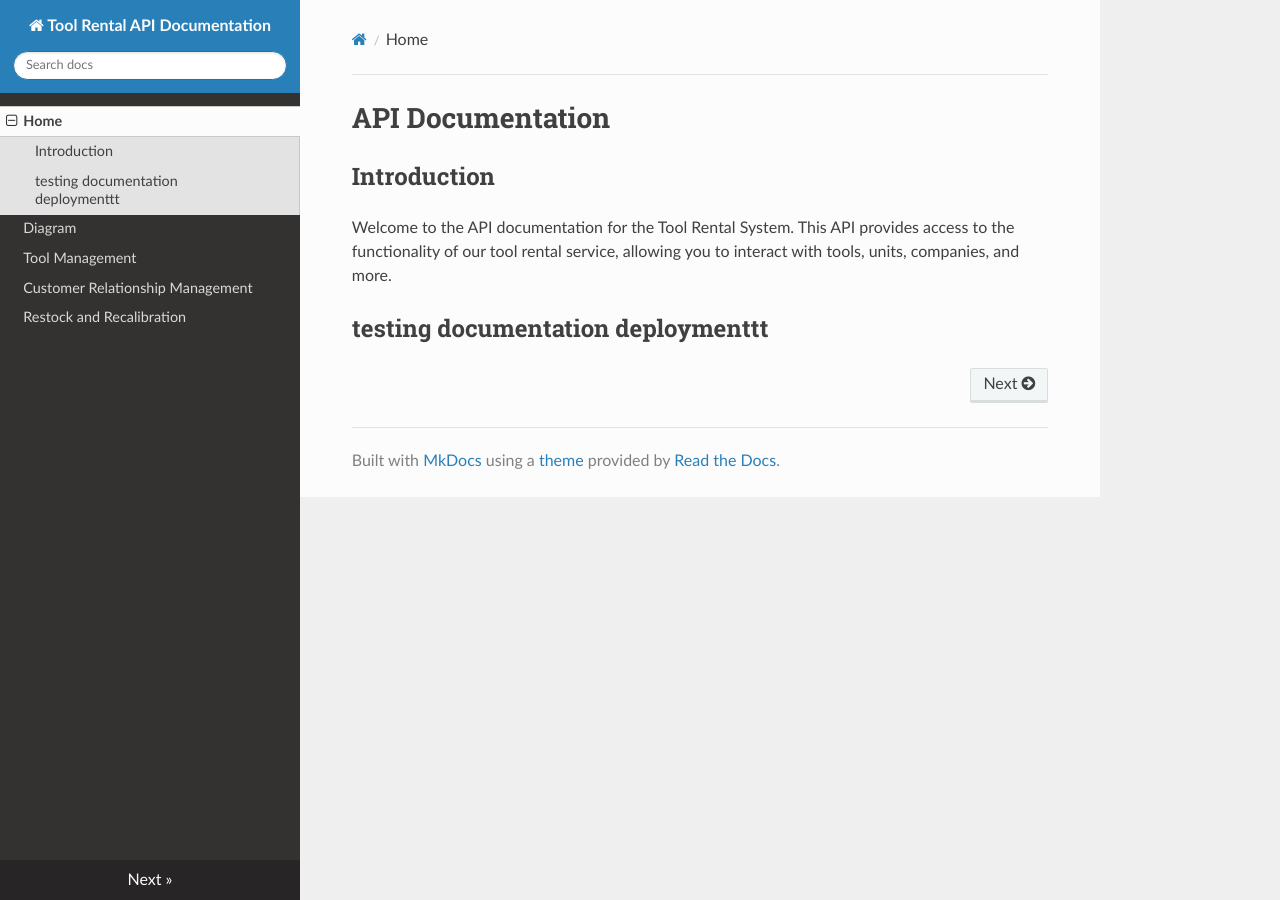
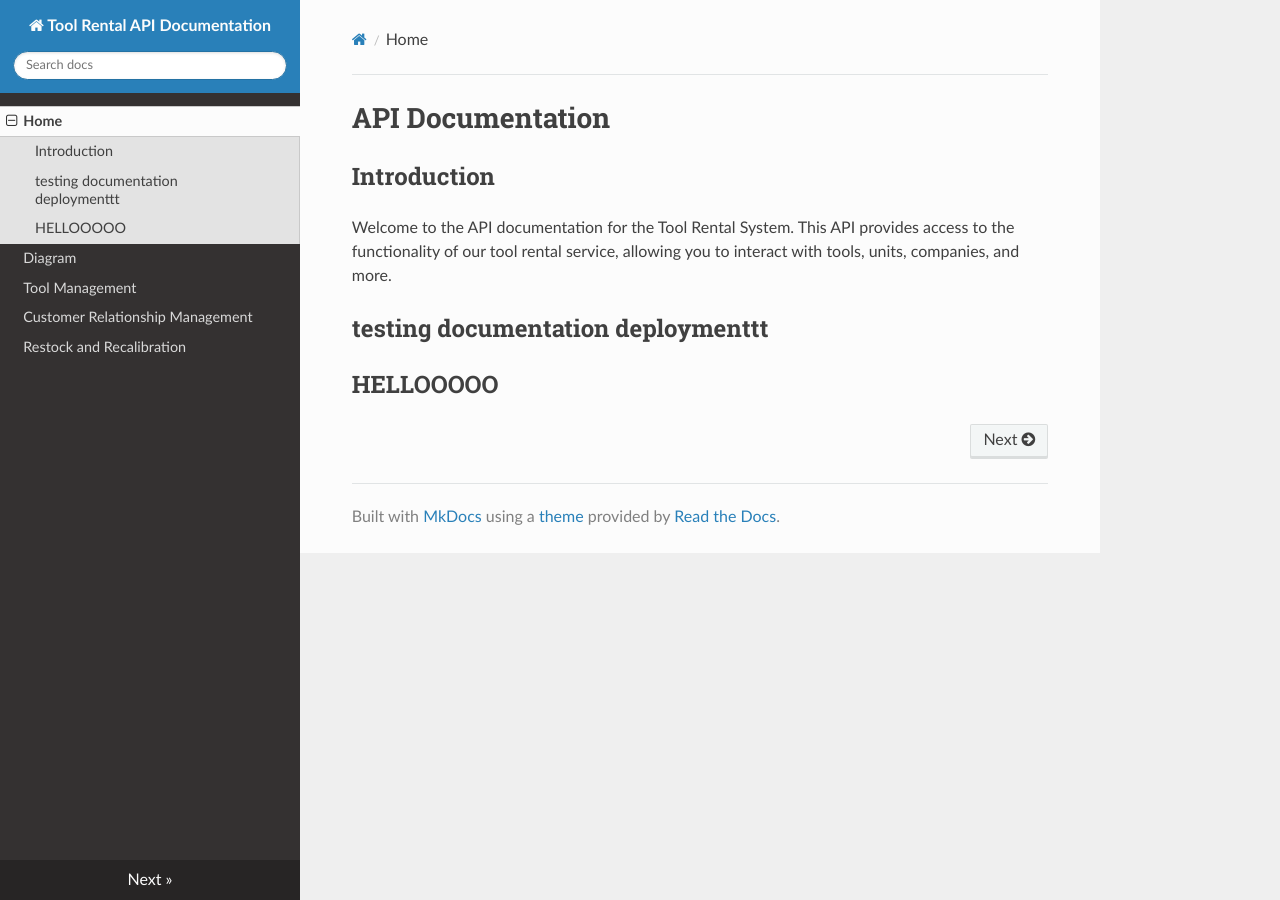
Before and after one commit to WillTrem/UInnovate, an MkDocs documentation site: the page built from documentation/docs/index.md, in a window 1280 px wide. Built offline with MkDocs 1.6.1, drawn with Linux system fonts in a browser that asks for light colours; nearby versions of some CDN libraries.

Commit message:
Update index.md

```diff
--- a/documentation/docs/index.md
+++ b/documentation/docs/index.md
@@ -5,3 +5,4 @@
 Welcome to the API documentation for the Tool Rental System. This API provides access to the functionality of our tool rental service, allowing you to interact with tools, units, companies, and more.
 
 ## testing documentation deploymenttt
+## HELLOOOOO
```
